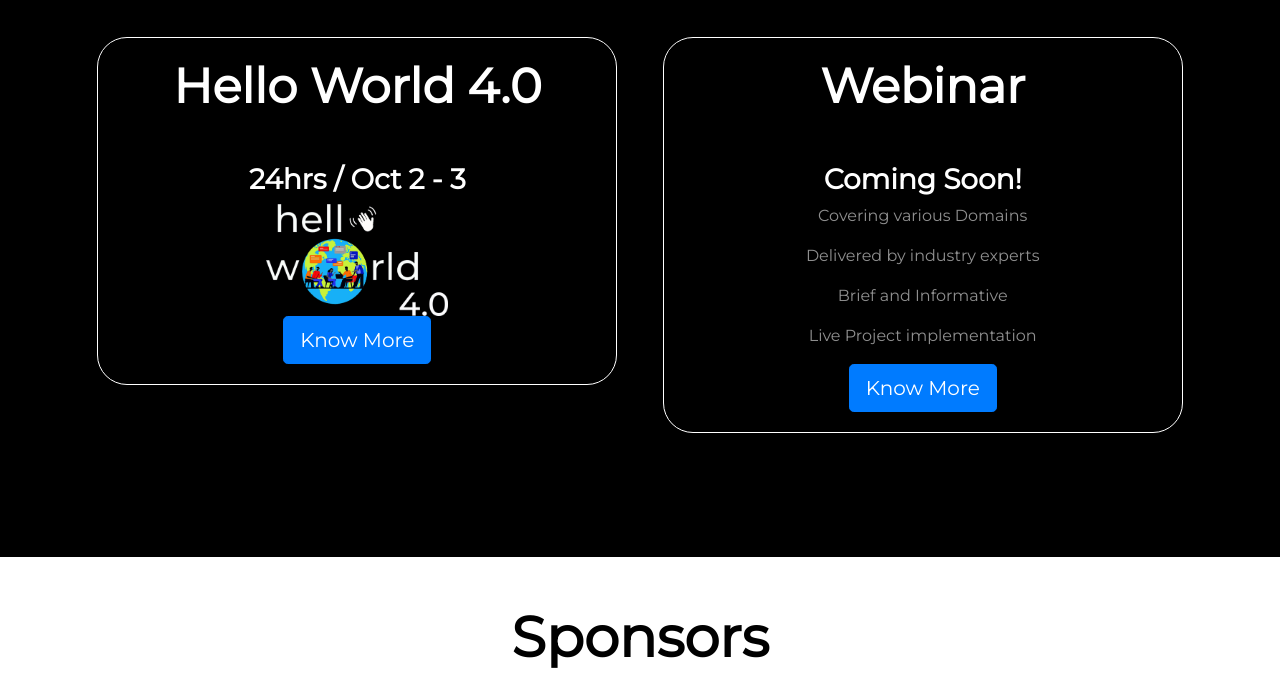
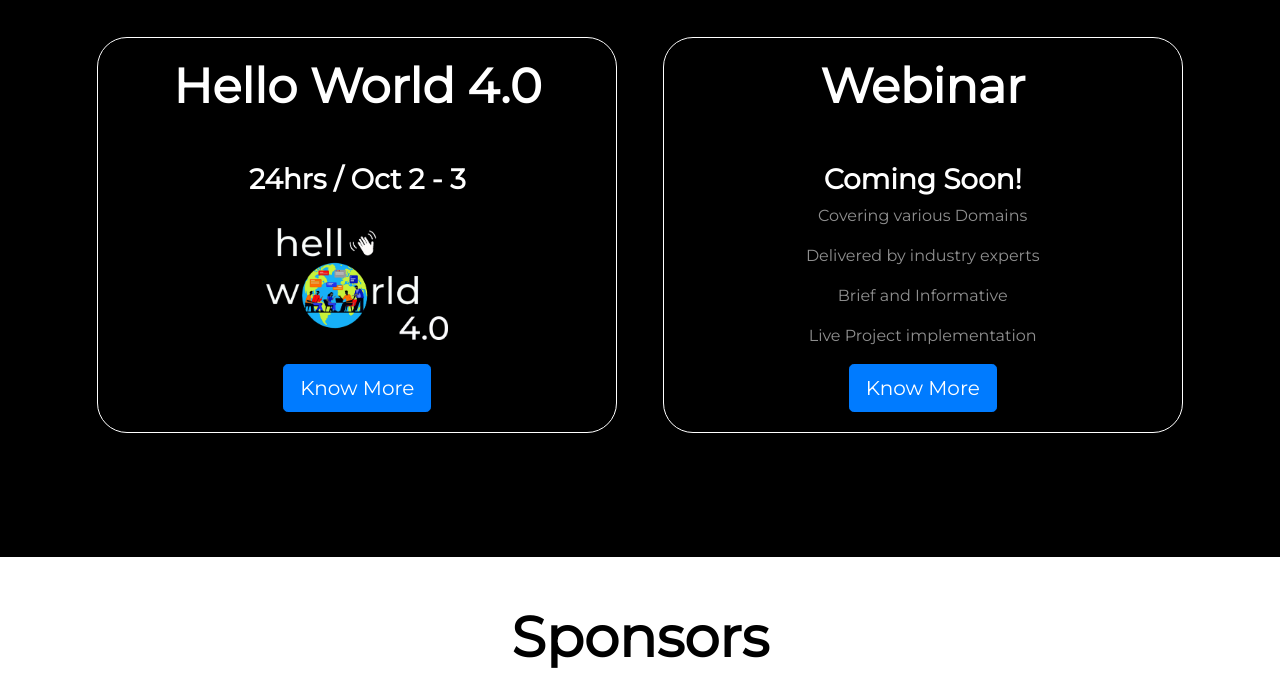
Before and after one commit to VenturesityVIT/venturesityvit.github.io, a plain HTML site: page index.html in a window 1280 px wide. Shown: the part 1290-1985 px from the top of the page. Drawn offline with nearby package versions, Linux system fonts and the light colour scheme.

Commit message:
visual tweaks

```diff
--- a/css/styles.css
+++ b/css/styles.css
@@ -126,7 +126,7 @@ p{
 }
 
 .press-logo{
-  width: 20%;
+  width: 30%;
   margin: 20px 20px 50px;
 }
 
--- a/index.html
+++ b/index.html
@@ -105,8 +105,8 @@
           <h2>Hello World 4.0</h2>
       </div>
       <div class="card-body">
-        <h3>24hrs / Oct 2 - 3</h3>
-        <img class="card-image" src="images/HW4.png" alt="Hello World">
+        <h3>24hrs / Oct 2 - 3</h3><br>
+        <img class="card-image" src="images/HW4.png" alt="Hello World"><br>
         <br><button class="btn btn-lg btn-primary" type="button">Know More</button>
       </div>
       </div>
```
